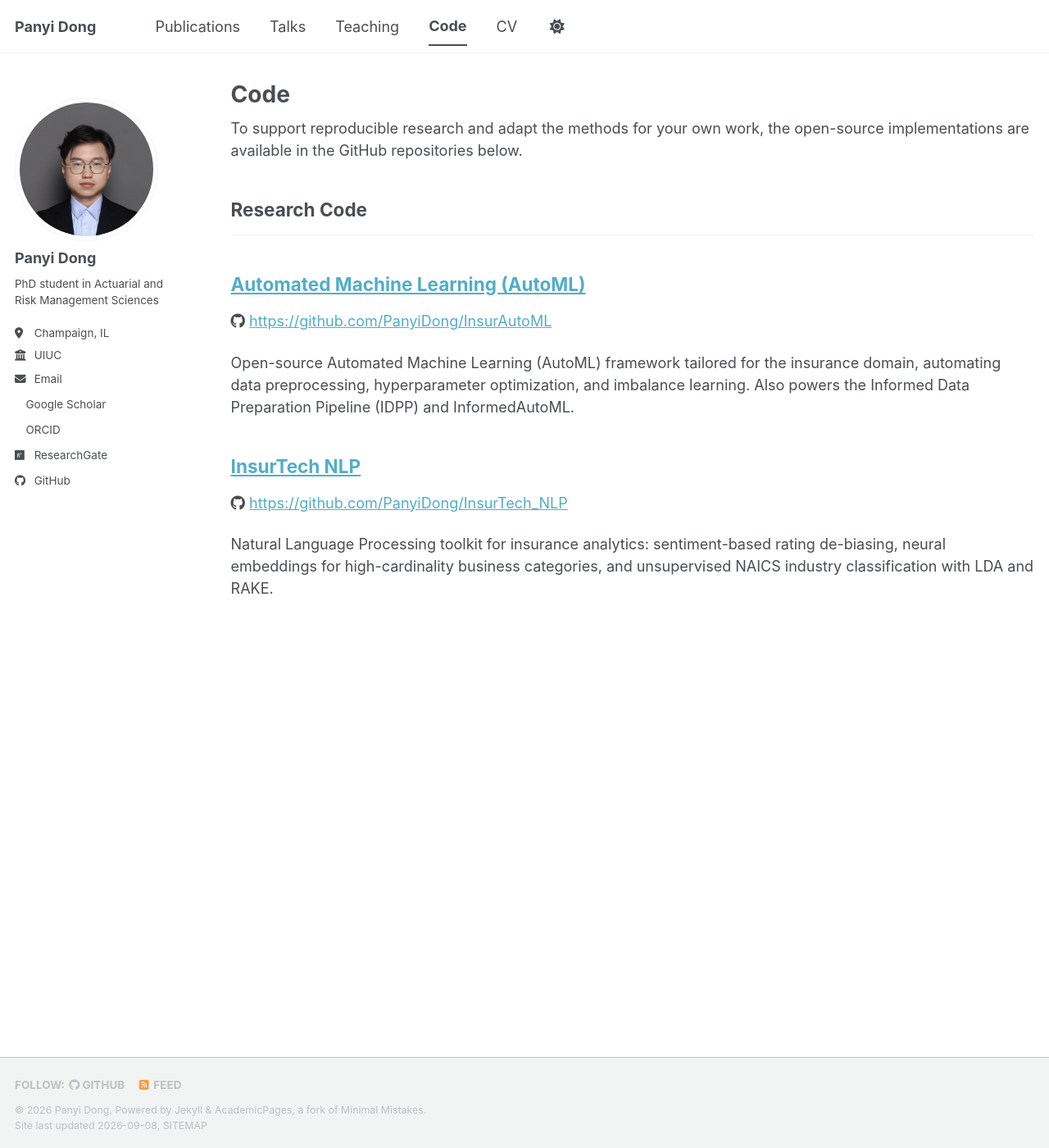
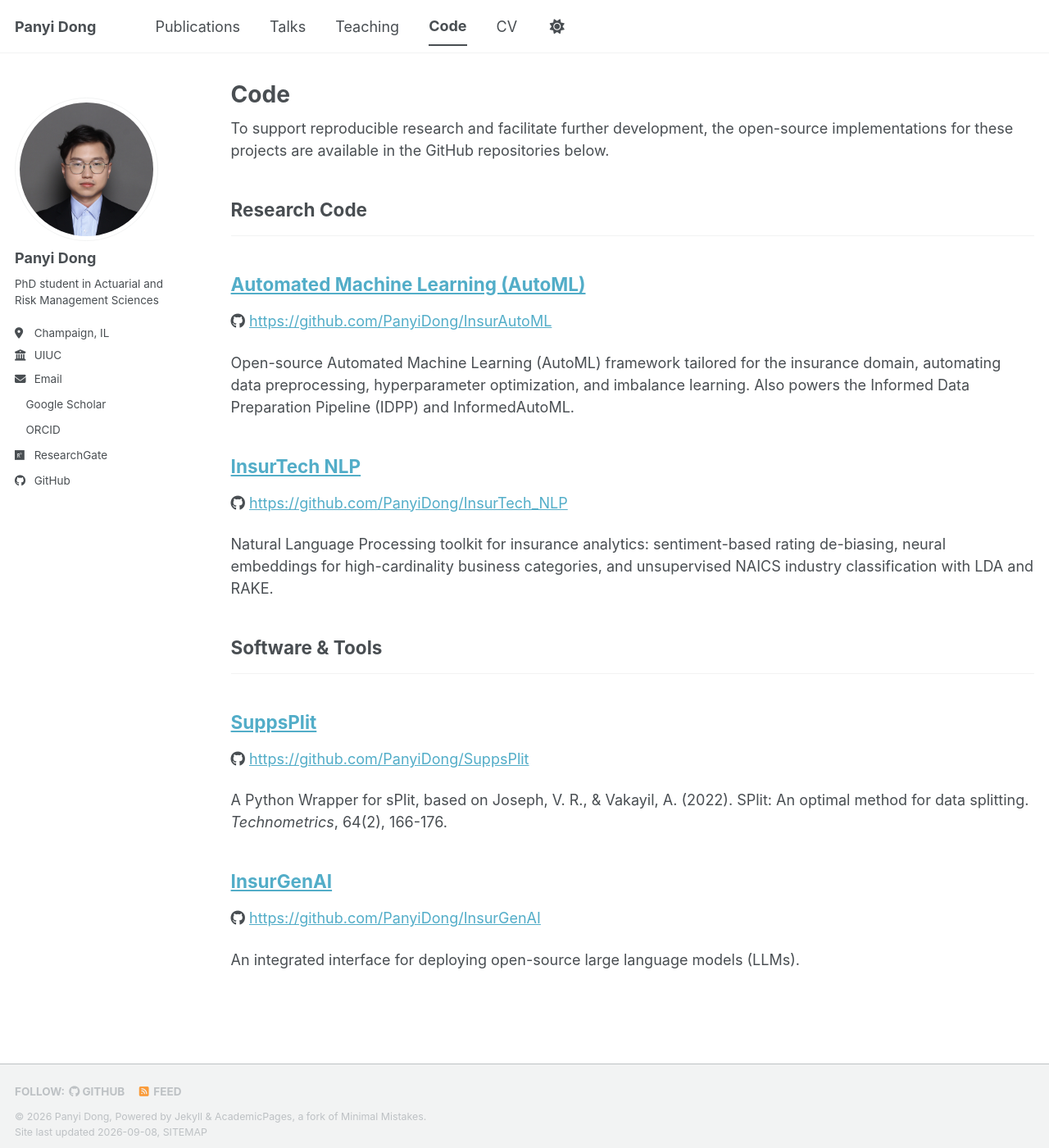
Before and after one commit to PanyiDong/panyidong.github.io, a Jekyll site: the page built from _pages/code.html, in a window 1280 px wide and 1400 px high. Shown: the whole window at 82% size. Built offline with Jekyll 4.4.1, drawn with Linux system fonts in a browser that asks for light colours; a style sheet for code colours, icons or effects is not loaded.

Commit message:
update code tab

```diff
--- /dev/null
+++ b/_code/insurgenai.md
@@ -0,0 +1,11 @@
+---
+title: "InsurGenAI"
+collection: code
+category: software
+permalink: /code/insurgenai
+excerpt: 'An integrated interface for deploying open-source large language models (LLMs).'
+date: 2026-08-15
+githuburl: 'https://github.com/PanyiDong/InsurGenAI'
+---
+
+Available at: [https://github.com/PanyiDong/InsurGenAI](https://github.com/PanyiDong/InsurGenAI)
--- /dev/null
+++ b/_code/suppsplit.md
@@ -0,0 +1,11 @@
+---
+title: "SuppsPlit"
+collection: code
+category: software
+permalink: /code/suppsplit
+excerpt: 'A Python Wrapper for sPlit, based on Joseph, V. R., & Vakayil, A. (2022). SPlit: An optimal method for data splitting. _Technometrics_, 64(2), 166-176.'
+date: 2025-09-18
+githuburl: 'https://github.com/PanyiDong/SuppsPlit'
+---
+
+Available at: [https://github.com/PanyiDong/SuppsPlit](https://github.com/PanyiDong/SuppsPlit)
--- a/_pages/code.html
+++ b/_pages/code.html
@@ -5,7 +5,7 @@ permalink: /code/
 author_profile: true
 ---
 
-To support reproducible research and adapt the methods for your own work, the open-source implementations are available in the GitHub repositories below.
+To support reproducible research and facilitate further development, the open-source implementations for these projects are available in the GitHub repositories below.
 
 {% include base_path %}
 
```
